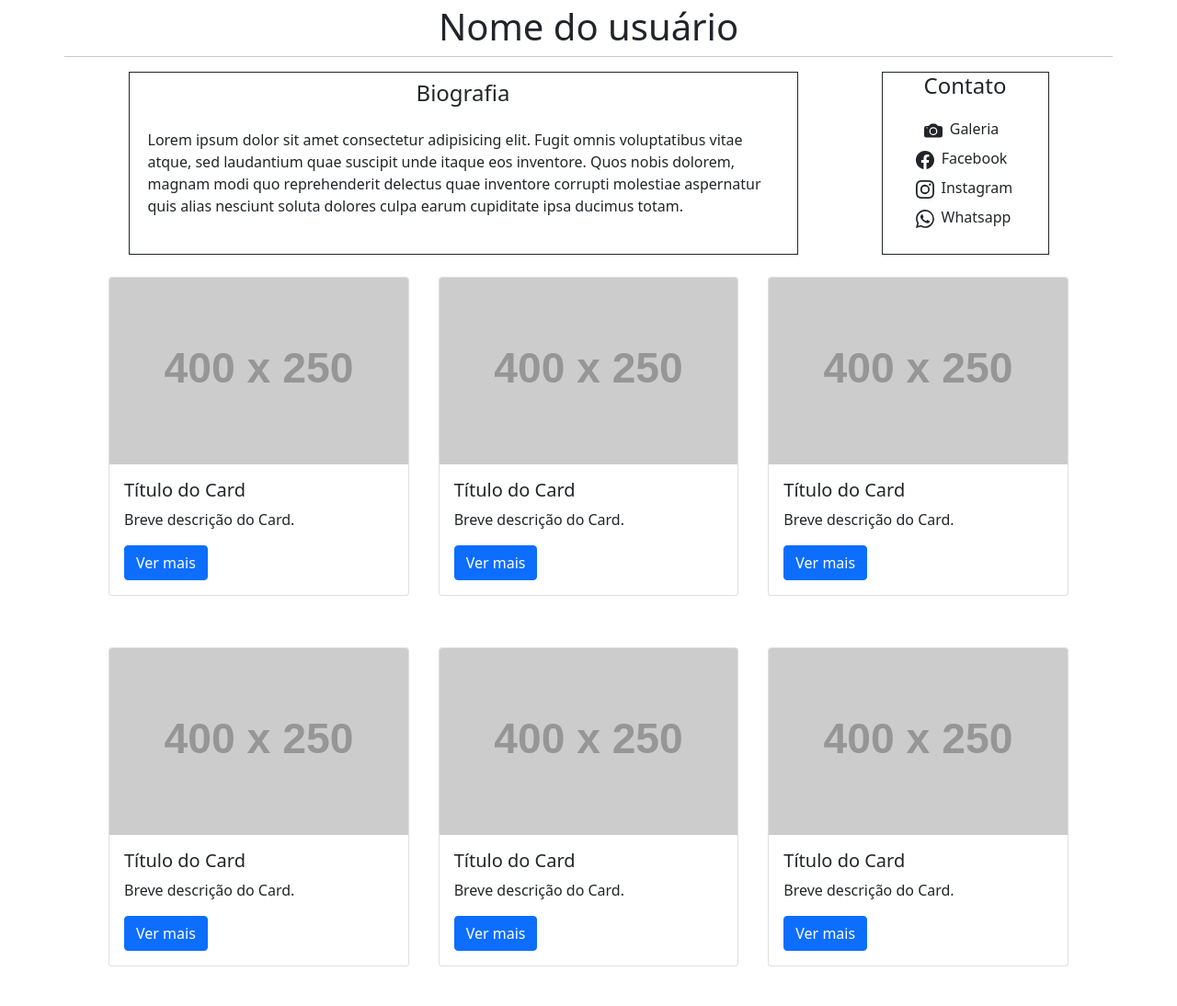
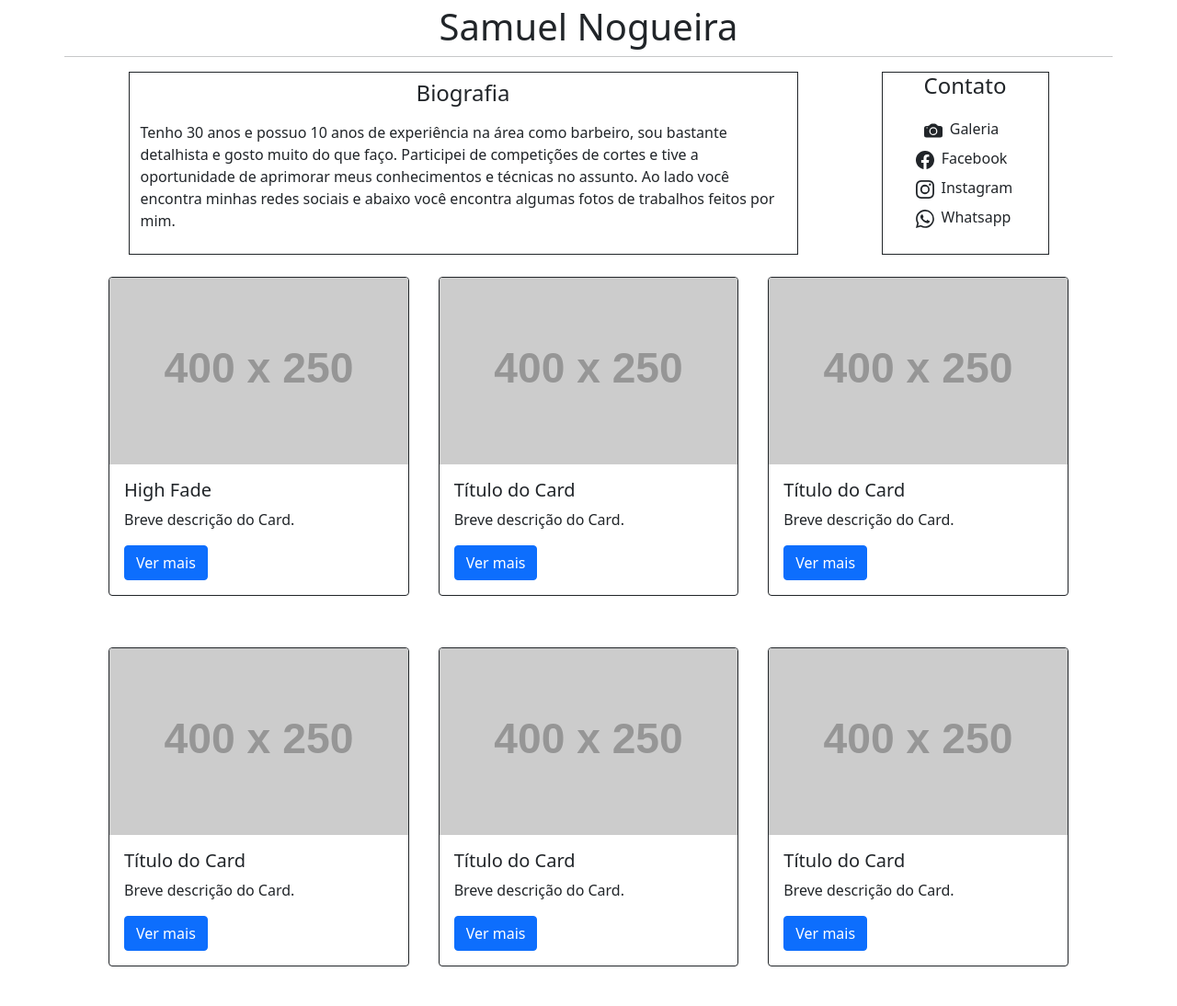
Before and after one commit to ICEI-PUC-Minas-PCO-SI/pco-si-2023-1-p1-proj-web-t1-grupo-4-shaves, a plain HTML site: page src/perfilBarbeiros.html in a window 1280 px wide. Shown: the part 400-1494 px from the top of the page at 92% size. Drawn offline with nearby package versions, Linux system fonts and the light colour scheme; placeholder pictures from the web are drawn by us.

Commit message:
Criando biografia e começo dos cards.

```diff
--- a/src/perfilBarbeiros.html
+++ b/src/perfilBarbeiros.html
@@ -77,7 +77,7 @@
                         <div class="profile-picture d-flex justify-content-center p-3">
                             <img src="/src/img/barbeiro.png" class="rounded-circle" height="250px" width="250px" alt="Profile Picture">
                         </div>
-                        <h1 class="profile-name d-flex justify-content-center">Nome do usuário</h1>
+                        <h1 class="profile-name d-flex justify-content-center">Samuel Nogueira</h1>
                     </div>
                     <hr>
 
@@ -86,11 +86,7 @@
                             <div class="row">
                                 <div class="col-md-8 mx-auto border border-dark">
                                     <h4 class="text-center p-2">Biografia</h4>
-                                    <p class="profile-bio p-2 text-align-center">Lorem ipsum dolor sit amet consectetur adipisicing elit.
-                                        Fugit omnis voluptatibus vitae atque, sed laudantium quae suscipit unde itaque
-                                        eos inventore. Quos nobis dolorem, magnam modi quo reprehenderit delectus quae
-                                        inventore corrupti molestiae aspernatur quis alias nesciunt soluta dolores culpa
-                                        earum cupiditate ipsa ducimus totam.</p>
+                                    <p class="profile-bio text-align-center">Tenho 30 anos e possuo 10 anos de experiência na área como barbeiro, sou bastante detalhista e gosto muito do que faço. Participei de competições de cortes e tive a oportunidade de aprimorar meus conhecimentos e técnicas no assunto. Ao lado você encontra minhas redes sociais e abaixo você encontra algumas fotos de trabalhos feitos por mim.</p>
                                 </div>
                                 <div class="col-md-2 mx-auto border border-dark">
                                     <h4 class="text-center">Contato</h4>
@@ -143,7 +139,18 @@
                         <div class="container">
                             <div class="row p-2">
                                 <div class="col-md-4 p-3">
-                                    <div class="card mb-4">
+                                    <div class="card mb-4 border border-dark">
+                                        <img class="card-img-top" src="https://via.placeholder.com/400x250"
+                                            alt="Card image cap">
+                                        <div class="card-body">
+                                            <h5 class="card-title">High Fade</h5>
+                                            <p class="card-text">Breve descrição do Card.</p>
+                                            <a href="#" class="btn btn-primary">Ver mais</a>
+                                        </div>
+                                    </div>
+                                </div>
+                                <div class="col-md-4 p-3">
+                                    <div class="card mb-4 border border-dark">
                                         <img class="card-img-top" src="https://via.placeholder.com/400x250"
                                             alt="Card image cap">
                                         <div class="card-body">
@@ -154,7 +161,7 @@
                                     </div>
                                 </div>
                                 <div class="col-md-4 p-3">
-                                    <div class="card mb-4">
+                                    <div class="card mb-4 border border-dark">
                                         <img class="card-img-top" src="https://via.placeholder.com/400x250"
                                             alt="Card image cap">
                                         <div class="card-body">
@@ -165,7 +172,7 @@
                                     </div>
                                 </div>
                                 <div class="col-md-4 p-3">
-                                    <div class="card mb-4">
+                                    <div class="card mb-4 border border-dark">
                                         <img class="card-img-top" src="https://via.placeholder.com/400x250"
                                             alt="Card image cap">
                                         <div class="card-body">
@@ -176,7 +183,7 @@
                                     </div>
                                 </div>
                                 <div class="col-md-4 p-3">
-                                    <div class="card mb-4">
+                                    <div class="card mb-4 border border-dark">
                                         <img class="card-img-top" src="https://via.placeholder.com/400x250"
                                             alt="Card image cap">
                                         <div class="card-body">
@@ -187,18 +194,7 @@
                                     </div>
                                 </div>
                                 <div class="col-md-4 p-3">
-                                    <div class="card mb-4">
-                                        <img class="card-img-top" src="https://via.placeholder.com/400x250"
-                                            alt="Card image cap">
-                                        <div class="card-body">
-                                            <h5 class="card-title">Título do Card</h5>
-                                            <p class="card-text">Breve descrição do Card.</p>
-                                            <a href="#" class="btn btn-primary">Ver mais</a>
-                                        </div>
-                                    </div>
-                                </div>
-                                <div class="col-md-4 p-3">
-                                    <div class="card mb-4">
+                                    <div class="card mb-4 border border-dark">
                                         <img class="card-img-top" src="https://via.placeholder.com/400x250"
                                             alt="Card image cap">
                                         <div class="card-body">
```
